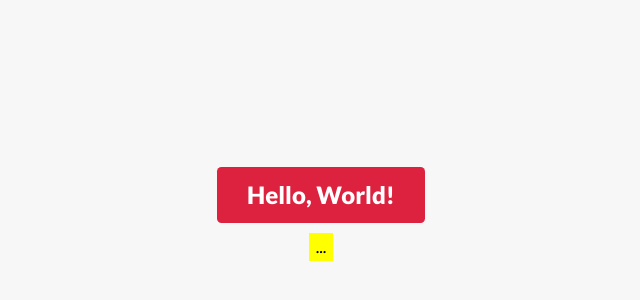
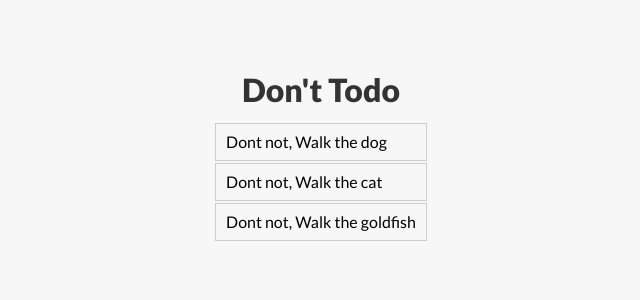
Before and after one commit to mattperkins/crud-firebase, a React app: page / in a window 1280 px wide. Shown: the part 136-436 px from the top of the page, without its empty margins (319-959 px from the left). Built offline with nearby package versions, Linux system fonts and the light colour scheme.

Commit message:
add form list component and style

```diff
--- a/public/css/reset.css
+++ b/public/css/reset.css
@@ -1,5 +1,5 @@
 @import url(http://fonts.googleapis.com/css?family=Lato:900,700,400,400italic,300,100);
-@import url(http://fonts.googleapis.com/css?family=Merriweather:400,300,300italic,400italic,700,700italic,900,900italic);
+/* @import url(http://fonts.googleapis.com/css?family=Merriweather:400,300,300italic,400italic,700,700italic,900,900italic); */
 /* @import url(http://fonts.googleapis.com/css?family=Roboto:900,300,100);
 @import url(http://fonts.googleapis.com/css?family=Playfair+Display:400,700,900,400italic,700italic,900italic);
 @import url(https://fonts.googleapis.com/css?family=Droid+Serif:400,400italic,700,700italic);
@@ -14,7 +14,7 @@ html{
 }
 body{
     margin:0;
-    font:16px/1 'Merriweather', serif;
+    font:16px/1 'Lato', sans-serif;
     -moz-osx-font-smoothing:grayscale;
     -webkit-font-smoothing:antialiased;
     text-rendering:optimizeLegibility;
@@ -54,7 +54,7 @@ button{
     padding:0;
     border:0;
 }
-::focus{
+:focus{
     outline:0;
 }
 ::selection{
@@ -71,7 +71,7 @@ html{
 *,*:before,*:after{
     box-sizing:border-box;
 }
-@media (min-width: 0rem) and (max-width: 40rem){
+/* @media (min-width: 0rem) and (max-width: 40rem){
     html{
         font-size:1.5rem;
     }
@@ -94,7 +94,7 @@ html{
 .row{
     max-width:1140px;
     margin:0 auto;
-}
+} */
 body h1{
     font-family:"Lato", sans-serif;
     font-size:2px;
@@ -105,7 +105,7 @@ body h1{
     color:#333;
     line-height:1.1;
 }
-.cta-btn{
+/* .cta-btn{
     display:inline-block;
     border:0px solid #fff;
     border-radius:0.1875em;
@@ -120,4 +120,4 @@ body h1{
     cursor: pointer;
     background-color:rgba(255,255,0,0.7);
     color: #333;
-}
+} */
--- a/public/css/style.css
+++ b/public/css/style.css
@@ -15,3 +15,17 @@ body{
     background-color: #ff0;
     padding: 6px;
 }
+
+/* ******************** */
+.todo-list-group{
+    margin: 15px 0;
+}
+.todo-list-items {
+    padding: 10px;
+    border: 1px solid #ccc;
+    margin: 2px;
+}
+.todo-list-items:hover{
+    background-color: #ccc;
+    cursor: pointer;
+}
--- /dev/null
+++ b/src/components/Form.js
@@ -0,0 +1,9 @@
+import React from 'react'
+
+export default () => {
+return (
+<div>
+  <h1>Don't Todo</h1>
+</div>
+)
+}
--- /dev/null
+++ b/src/components/List.js
@@ -0,0 +1,23 @@
+import React from 'react'
+
+export default ({todos}) => {
+return (
+<div>
+
+  <ul className="todo-list-group">
+  {
+    todos.map( todo => {
+        return <li
+        className="todo-list-items"
+          todo={todo}
+            key={todo.id}>
+              {todo.todo}
+        </li>
+      }
+    )
+  }
+  </ul>
+
+</div>
+)
+}
--- a/src/index.js
+++ b/src/index.js
@@ -1,32 +1,28 @@
 import React from 'react'
 import ReactDOM from 'react-dom'
 
+import List from './components/List'
+import Form from './components/Form'
+
 class App extends React.Component {
-    constructor(props) {
-        super(props)
 
-        this.state = {
-            msg: "..."
+        state = {
+            text: '',
+            todos: [
+                { id: 1, todo: 'Dont not, Walk the dog'},
+                { id: 2, todo: 'Dont not, Walk the cat'},
+                { id: 3, todo: 'Dont not, Walk the goldfish'}
+            ]
         }
-    }
-
-    changeMsg = () => {
-        if (this.state.msg === "Lets get started.") {
-            this.setState({
-                msg: "..."
-            })
-        } else if (this.state.msg === "...") {
-            this.setState({
-                msg: "Lets get started."
-            })
-        }
-    }
 
     render() {
         return (
-            <div className="masthead">
-                <h1 className="pull-up cta-btn" onClick={this.changeMsg}>Hello, World!</h1>
-                <p className="highlight">{this.state.msg}</p>
+            <div className="masthead pull-up">
+
+                <Form />
+
+                <List todos={this.state.todos} />
+
             </div>
         )
     }
```
